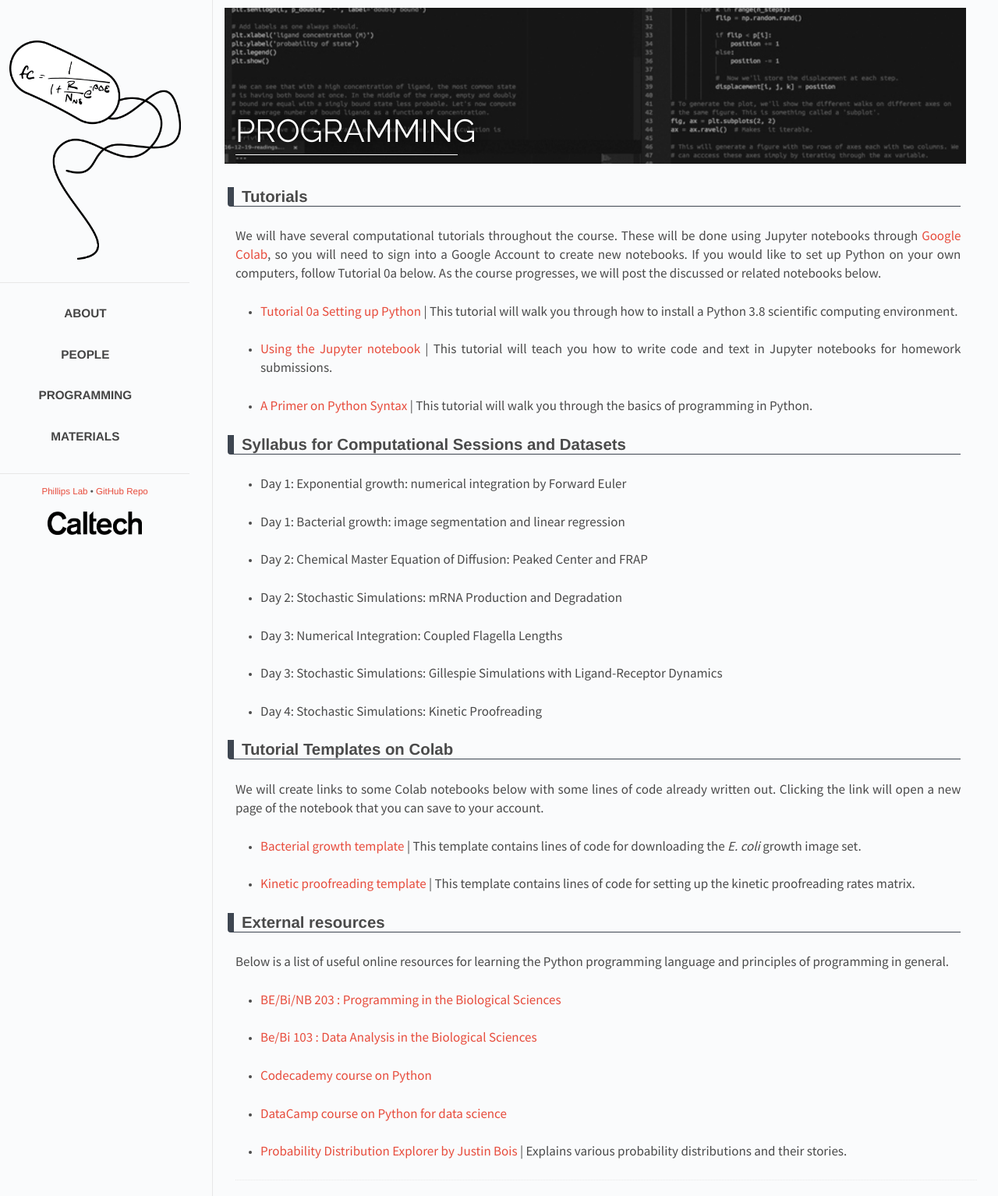
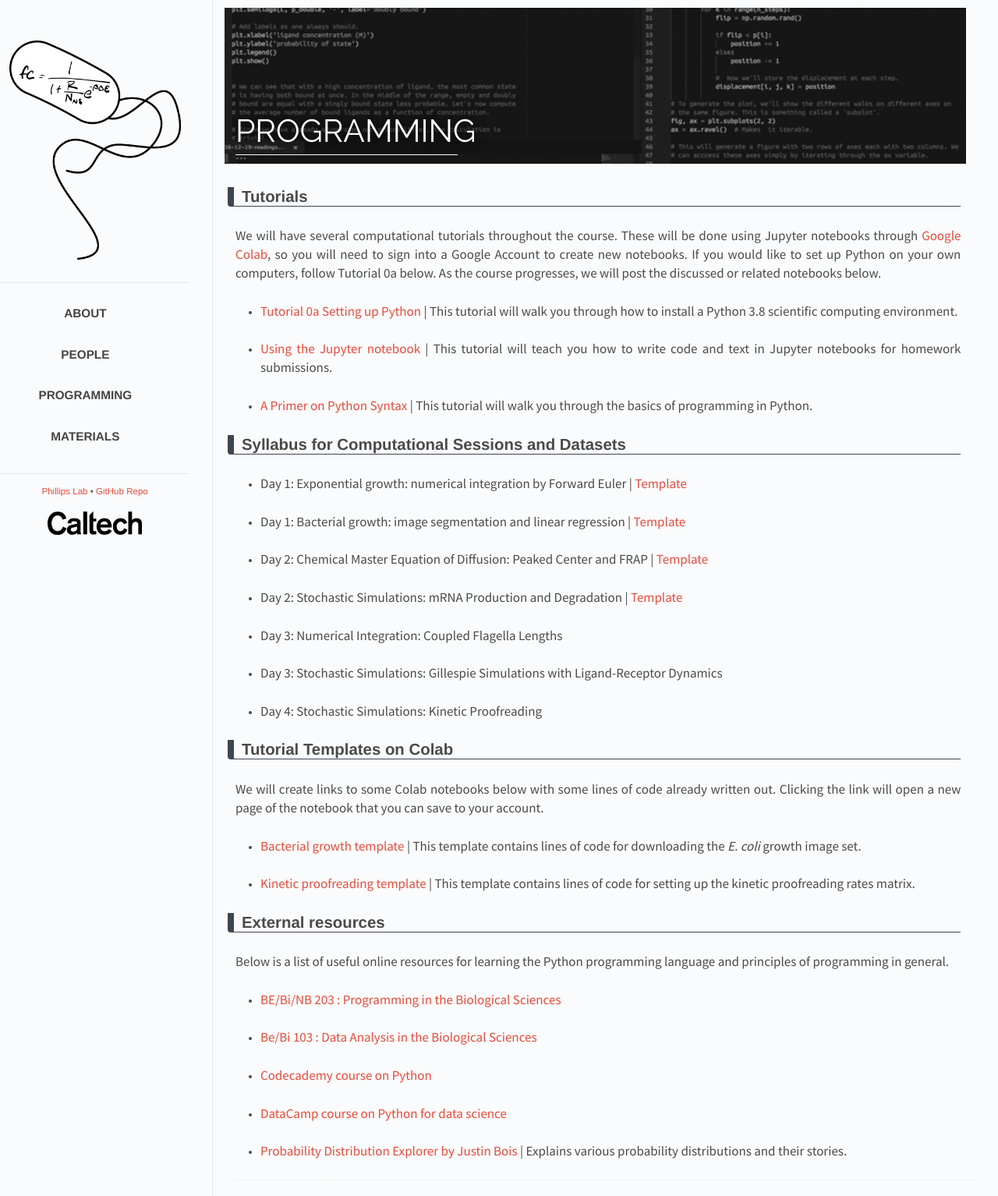
Before and after one commit to RPGroup-PBoC/pboc22_dresden, a Jekyll site: the page built from _posts/2022-01-29-code.md, in a window 1280 px wide. Shown: the whole page at 78% size. Built offline with Jekyll 4.4.1, drawn with Linux system fonts in a browser that asks for light colours.

Commit message:
couple of templates

```diff
--- a/_posts/2022-01-29-code.md
+++ b/_posts/2022-01-29-code.md
@@ -39,13 +39,13 @@ course progresses, we will post the discussed or related notebooks below.
 
 ## Syllabus for Computational Sessions and Datasets
 
-* <span style="font-size: 17px">Day 1: Exponential growth: numerical integration by Forward Euler
+* <span style="font-size: 17px">Day 1: Exponential growth: numerical integration by Forward Euler \|</span> <a href="https://colab.research.google.com/drive/1037IrXiA3xobmynnpl9zgOWTlErbsxwg?usp=sharing" target="_blank" style="font-size: 17px"> Template </a>
 
-* <span style="font-size: 17px">Day 1: Bacterial growth: image segmentation and linear regression
+* <span style="font-size: 17px">Day 1: Bacterial growth: image segmentation and linear regression \|</span> <a href="https://colab.research.google.com/drive/1i9AVST07T5G5NAIoDhto6pP6Z540QbI-?usp=sharing" target="_blank" style="font-size: 17px">Template</a>
 
-* <span style="font-size: 17px">Day 2: Chemical Master Equation of Diffusion: Peaked Center and FRAP
+* <span style="font-size: 17px">Day 2: Chemical Master Equation of Diffusion: Peaked Center and FRAP \|</span> <a href="https://colab.research.google.com/drive/1xzCamvH1npaLNg57PgPO-p4zEN455-Oi?usp=sharing" target="_blank" style="font-size: 17px">Template</a>
 
-* <span style="font-size: 17px">Day 2: Stochastic Simulations: mRNA Production and Degradation
+* <span style="font-size: 17px">Day 2: Stochastic Simulations: mRNA Production and Degradation \|</span> <a href="https://colab.research.google.com/drive/1PRNZMmf6Z94SQNjSiJTstVwN8xNyQ8Lx?usp=sharing" target="_blank" style="font-size: 17px">Template</a>
 
 * <span style="font-size: 17px">Day 3: Numerical Integration: Coupled Flagella Lengths
 
```
Also changed, not shown: 1 other file.
